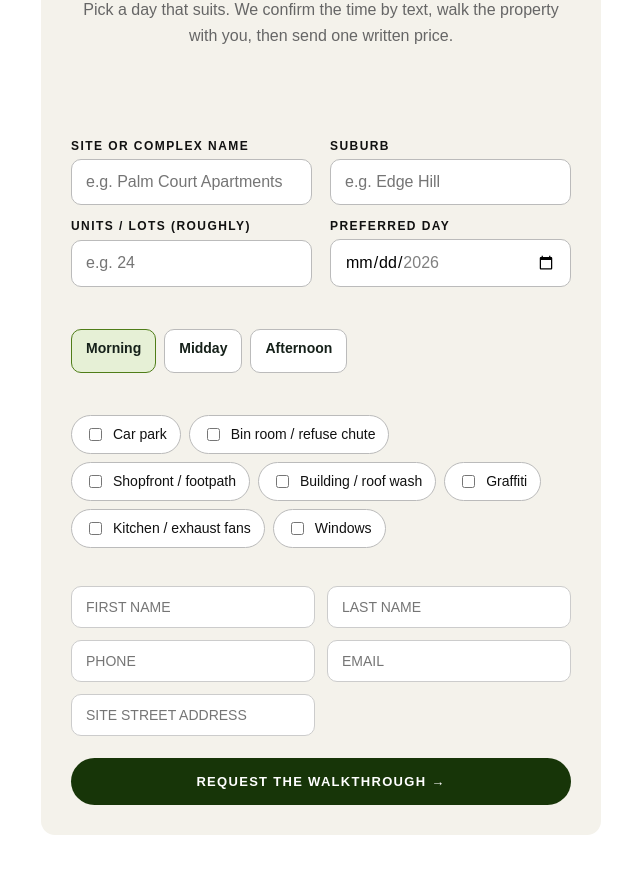
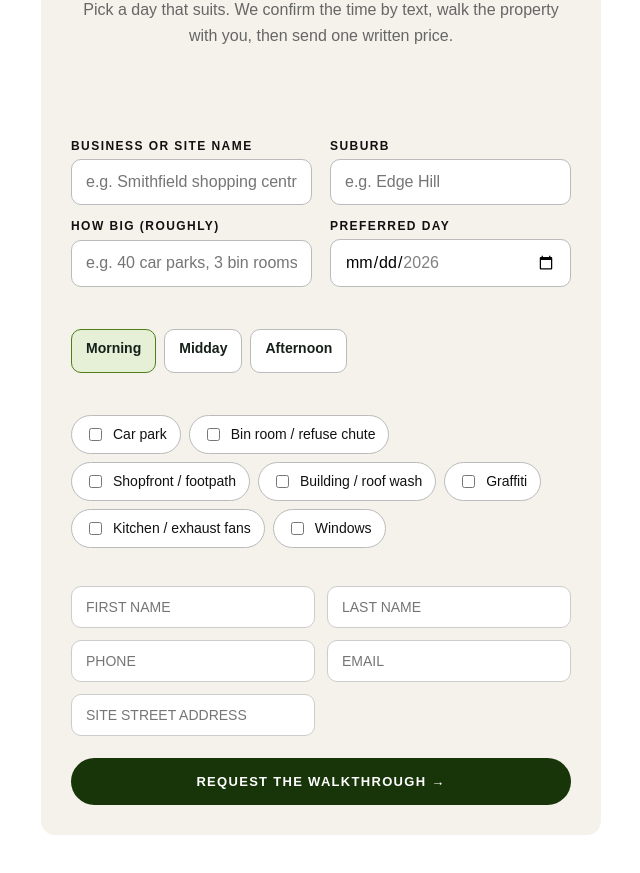
Before and after one commit to CairnsBinCleaning/CBC, a Next.js app: page /commercial in a window 1280 px wide. Shown: the part 1580-2453 px from the top of the page, without its empty margins (319-959 px from the left). Built offline with nearby package versions, Linux system fonts and the light colour scheme; no server answers.

Commit message:
Update WalkthroughForm.tsx

```diff
--- a/components/WalkthroughForm.tsx
+++ b/components/WalkthroughForm.tsx
@@ -40,6 +40,8 @@ export default function WalkthroughForm({
   const [site, setSite] = useState("");
   const [units, setUnits] = useState("");
   const match = useMemo(() => findCallout(suburb), [suburb]);
+  /* Strata and government keep units/lots; commercial sites are sized by area. */
+  const isStrata = audience !== "Commercial";
   const [result, formAction, pending] = useActionState<RequestServiceQuoteResult | null, FormData>(
     requestServiceQuote,
     null
@@ -52,7 +54,7 @@ export default function WalkthroughForm({
   const serviceName = `${audience} site walkthrough${when ? ` (prefers ${when}, ${time.toLowerCase()})` : ""}`;
   const scope = [
     site && `Site: ${site}`,
-    units && `Units/lots: ${units}`,
+    units && `${isStrata ? "Units/lots" : "Size"}: ${units}`,
     needs.length ? `Needs: ${needs.join(", ")}` : "",
     when && `Preferred: ${when}, ${time}`,
   ]
@@ -74,16 +76,16 @@ export default function WalkthroughForm({
 
         <div className="walk-grid">
           <label>
-            SITE OR COMPLEX NAME
-            <input value={site} onChange={(e) => setSite(e.target.value)} placeholder="e.g. Palm Court Apartments" />
+            {isStrata ? "SITE OR COMPLEX NAME" : "BUSINESS OR SITE NAME"}
+            <input value={site} onChange={(e) => setSite(e.target.value)} placeholder={isStrata ? "e.g. Palm Court Apartments" : "e.g. Smithfield shopping centre"} />
           </label>
           <label>
             SUBURB
             <input name="suburb" value={suburb} onChange={(e) => setSuburb(e.target.value)} placeholder="e.g. Edge Hill" required />
           </label>
           <label>
-            UNITS / LOTS (ROUGHLY)
-            <input inputMode="numeric" value={units} onChange={(e) => setUnits(e.target.value)} placeholder="e.g. 24" />
+            {isStrata ? "UNITS / LOTS (ROUGHLY)" : "HOW BIG (ROUGHLY)"}
+            <input inputMode={isStrata ? "numeric" : "text"} value={units} onChange={(e) => setUnits(e.target.value)} placeholder={isStrata ? "e.g. 24" : "e.g. 40 car parks, 3 bin rooms"} />
           </label>
           <label>
             PREFERRED DAY
```
